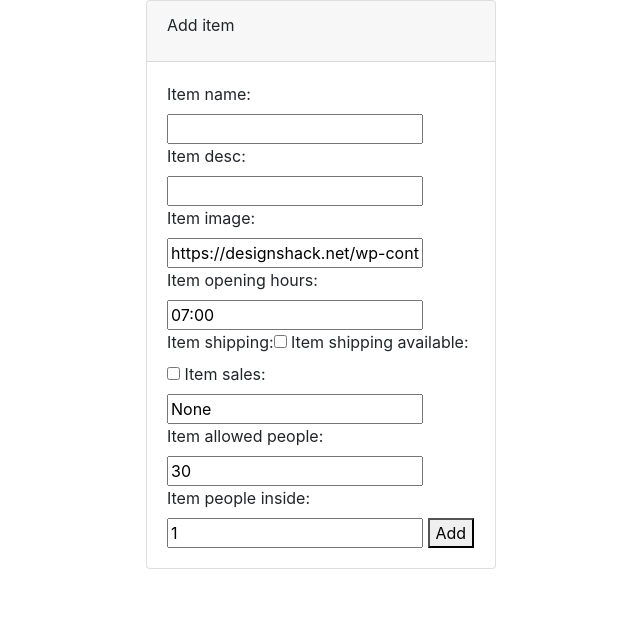
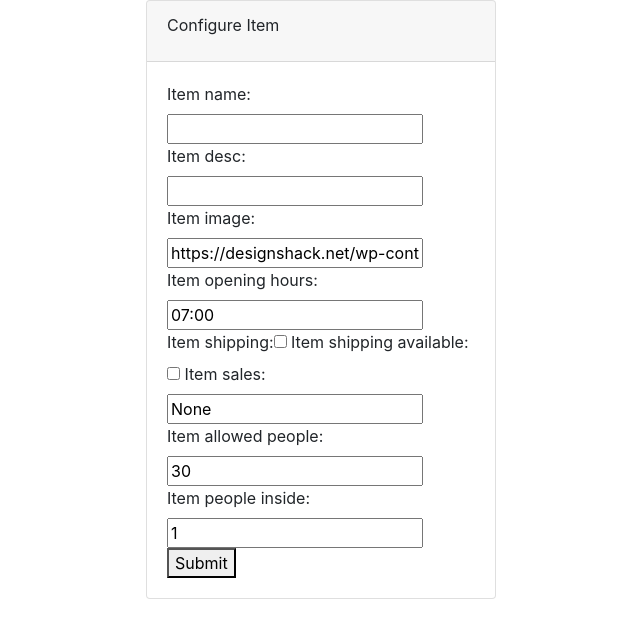
Before and after one commit to yuval1121/RealTime, a Django app: page /add/ in a window 1280 px wide. Shown: the part 72-710 px from the top of the page, without its empty margins (319-959 px from the left). Run offline with Django 3.2, Linux system fonts and the light colour scheme; a user stored in the database is signed in; some libraries are stand-ins or nearby versions.

Commit message:
text change

```diff
--- a/RealTime/food/templates/food/item_form.html
+++ b/RealTime/food/templates/food/item_form.html
@@ -7,7 +7,7 @@
             <div class="card">
                 <div class="card-header" >
                     <div class="card-title">
-                        Add item
+                        Configure Item
                     </div>
                 </div>
 
@@ -15,7 +15,8 @@
                     <form method="post">
                         {% csrf_token %}
                         {{ form }}
-                        <button type="submit">Add</button>
+                        <br />
+                        <button type="submit">Submit</button>
                     </form>
                 </div>
             </div>
```
Also changed, not shown: RealTime/db.sqlite3.
